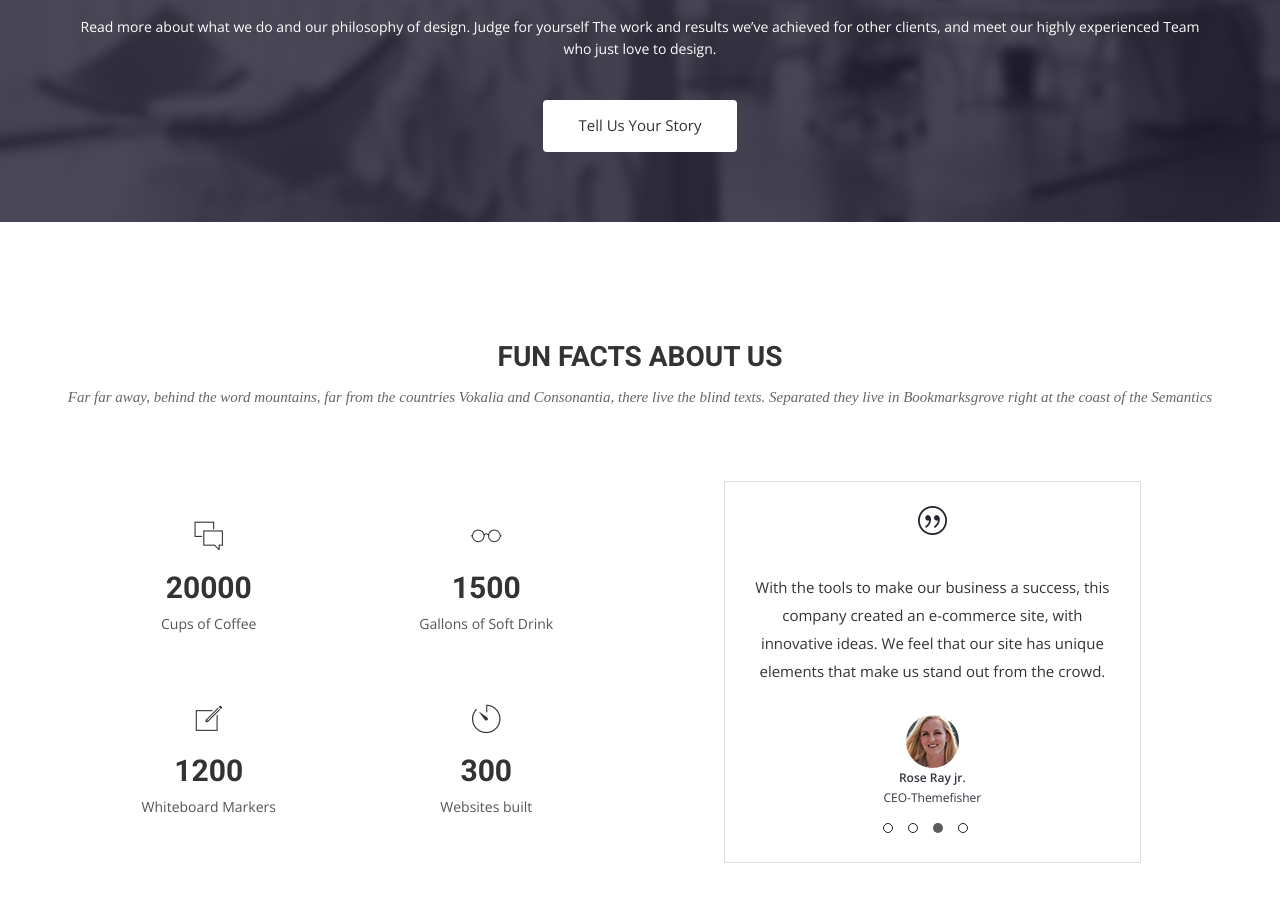
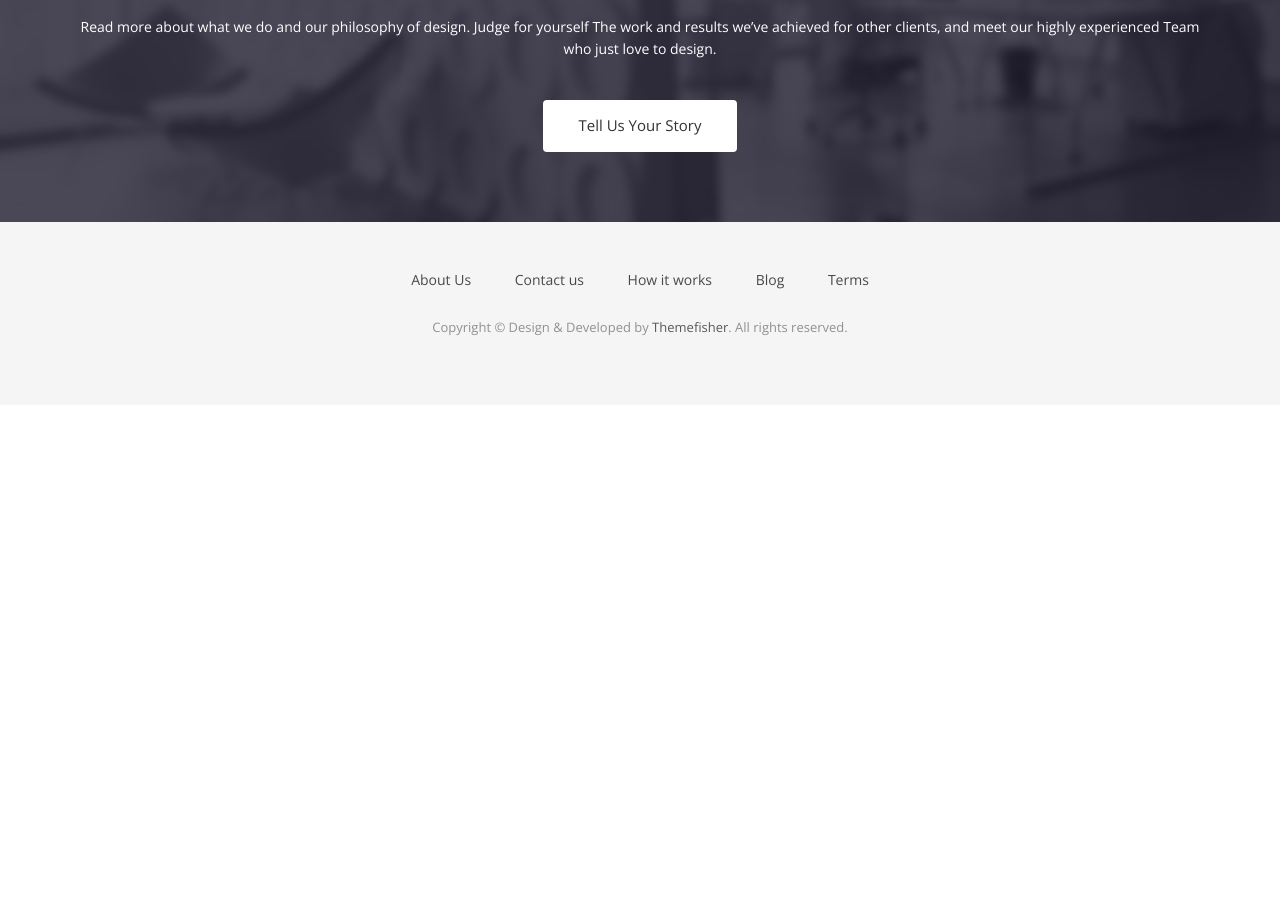
Before and after one commit to rocheben/rocheben.github.io, a Jekyll site: the page built from index.html, in a window 1280 px wide and 900 px high, scrolled down 2929 px. Built offline with Jekyll 4.4.1, drawn with Linux system fonts in a browser that asks for light colours; nearby versions of some CDN libraries; some web fonts are replaced; after the commit the page ends 3334 px from its top, so only the background shows below that.

Commit message:
remove bottom

```diff
--- a/index.html
+++ b/index.html
@@ -136,51 +136,3 @@ permalink: /
     </div>
   </div>
 </section>
-<!-- Content Start -->
-<section id="testimonial">
-  <div class="container">
-    <div class="row">
-      <div class="section-title text-center">
-        <h2>Fun Facts About Us</h2>
-        <p>Far far away, behind the word mountains, far from the countries Vokalia and Consonantia, there live the blind texts. Separated they live in Bookmarksgrove right at the coast of the Semantics</p>
-      </div>
-    </div>
-    <div class="row">
-      <div class="col-md-6">
-        {% if site.data.funfacts.size > 0 %}
-        <div class="block">
-          {% for ff in site.data.funfacts %}
-          <ul class="counter-box clearfix">
-            <li>
-              <div class="block">
-                <i class="{{ ff.icon }}"></i>
-                <h4 class="counter">{{ ff.counter }}</h4>
-                <span>{{ ff.text }}</span>
-              </div>
-            </li>
-            {% endfor %}
-          </ul>
-        </div>
-        {% endif %}
-      </div>
-      <div class="col-md-6">
-        {% if site.data.testimonials.size > 0 %}
-        <div class="testimonial-carousel">
-          <div id="testimonial-slider" class="owl-carousel">
-            {% for tm in site.data.testimonials %}
-            <div>
-                <img src="img/cotation.png" alt="IMG">
-                <p>{{ tm.testimonial }}</p>
-                <div class="user">
-                  <img src="{{ tm.image }}" alt="Pepole">
-                  <p><span>{{ tm.name }}</span> {{ tm.title }}</p>
-                </div>
-            </div>
-            {% endfor %}
-          </div>
-        </div>
-        {% endif %}
-      </div>
-    </div>
-  </div>
-</section>
```
